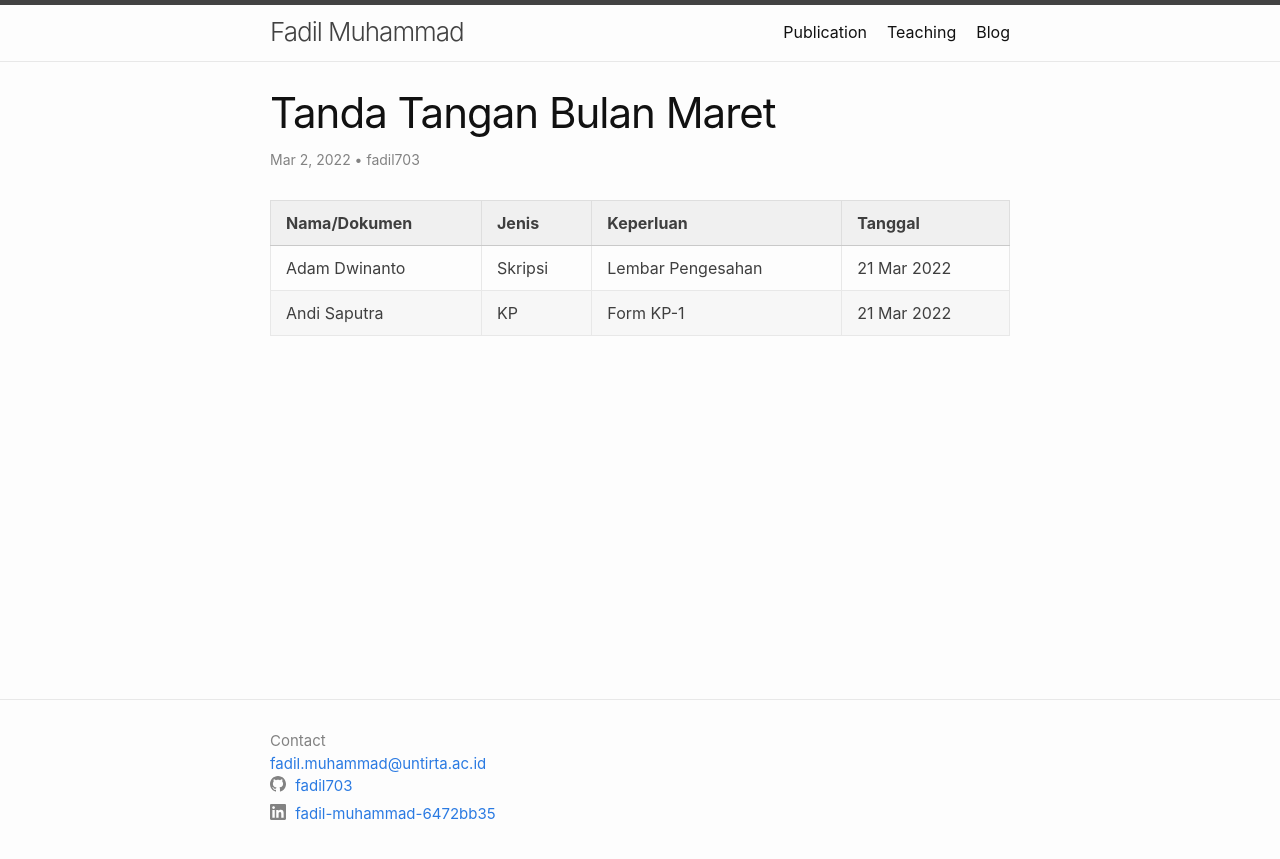
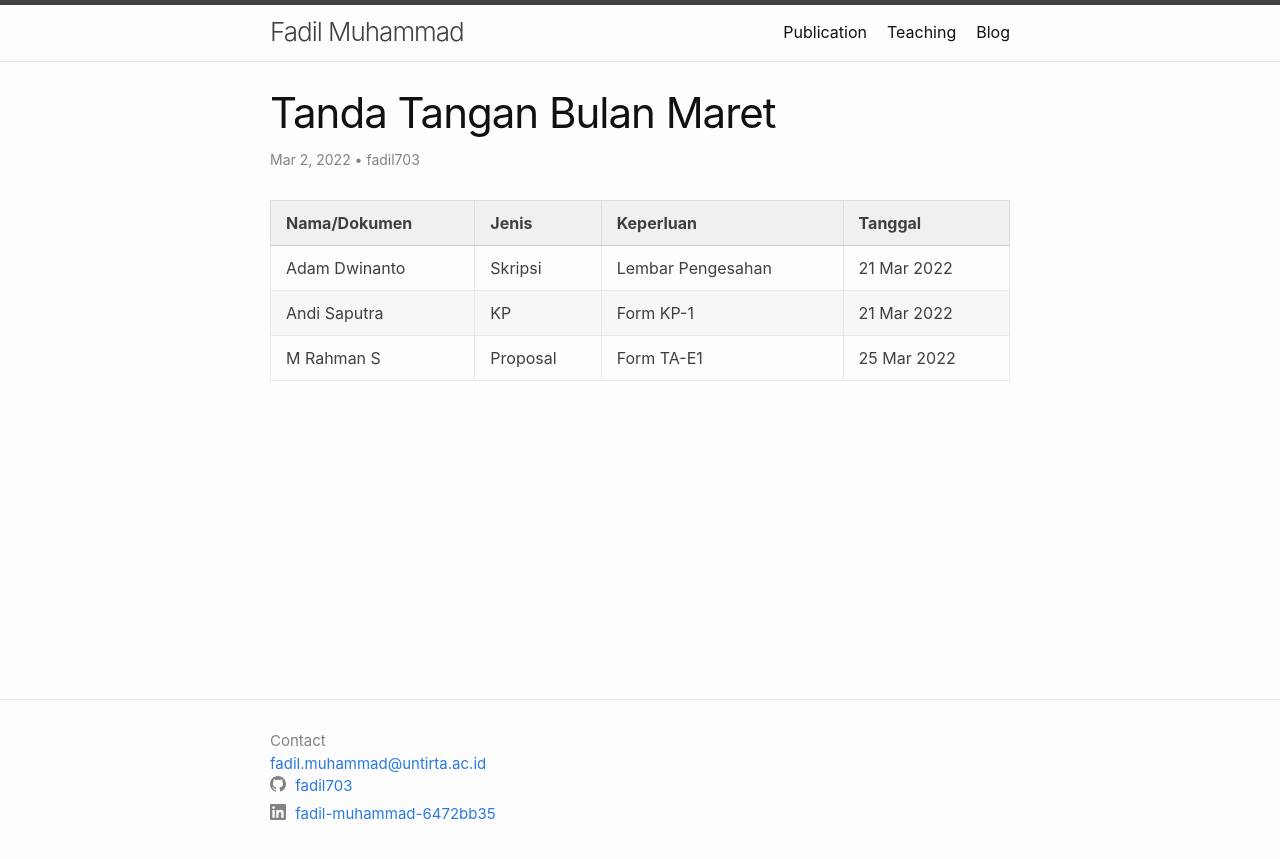
Before and after one commit to fadil703/fadil703.github.io, a Jekyll site: the page built from _posts/2022-03-02-marsig.markdown, in a window 1280 px wide. Shown: the top 859 px of the page. Built offline with Jekyll 4.4.1, drawn with Linux system fonts in a browser that asks for light colours.

Commit message:
Update 2022-03-02-marsig.markdown
add rahman

```diff
--- a/_posts/2022-03-02-marsig.markdown
+++ b/_posts/2022-03-02-marsig.markdown
@@ -10,3 +10,4 @@ author: "fadil703"
 | ------ | ------ | ------ | ------ |
 | Adam Dwinanto | Skripsi | Lembar Pengesahan | 21 Mar 2022 |
 | Andi Saputra | KP | Form KP-1 | 21 Mar 2022 |
+| M Rahman S | Proposal | Form TA-E1 | 25 Mar 2022 |
```
